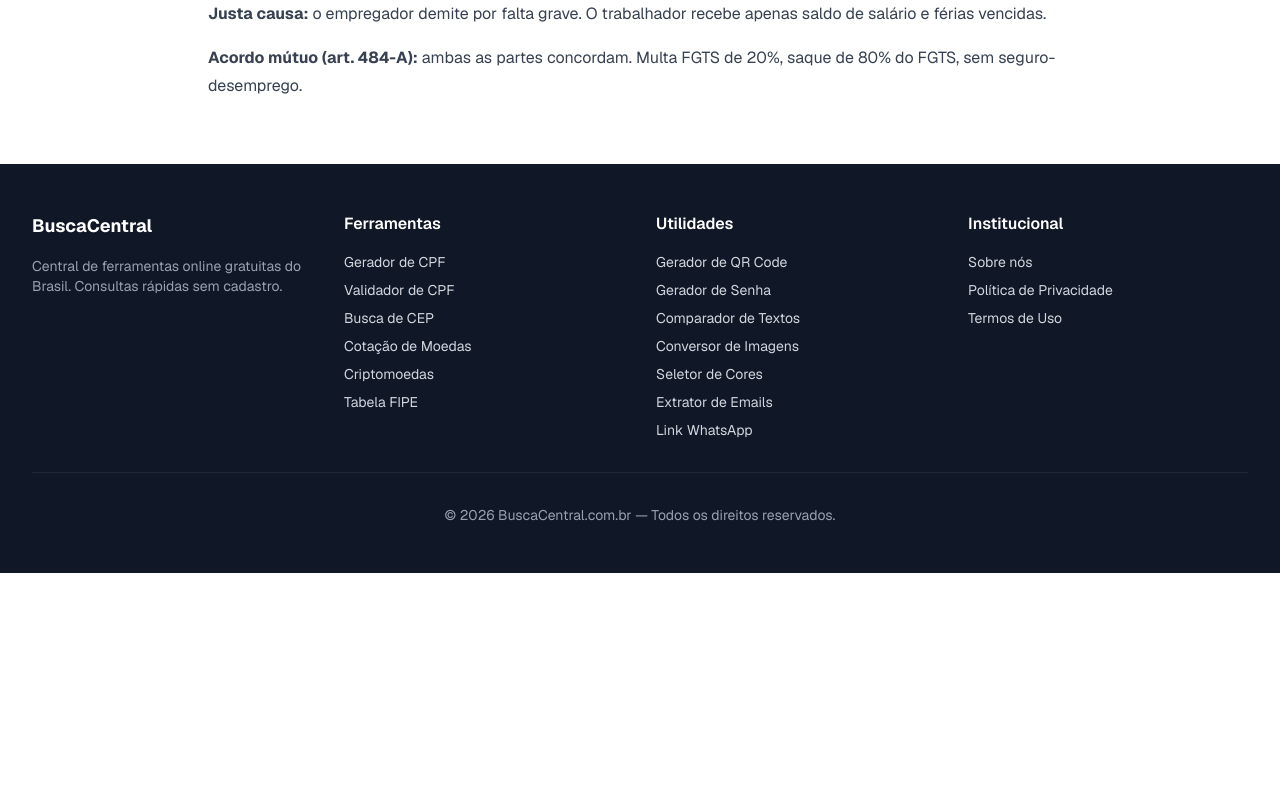
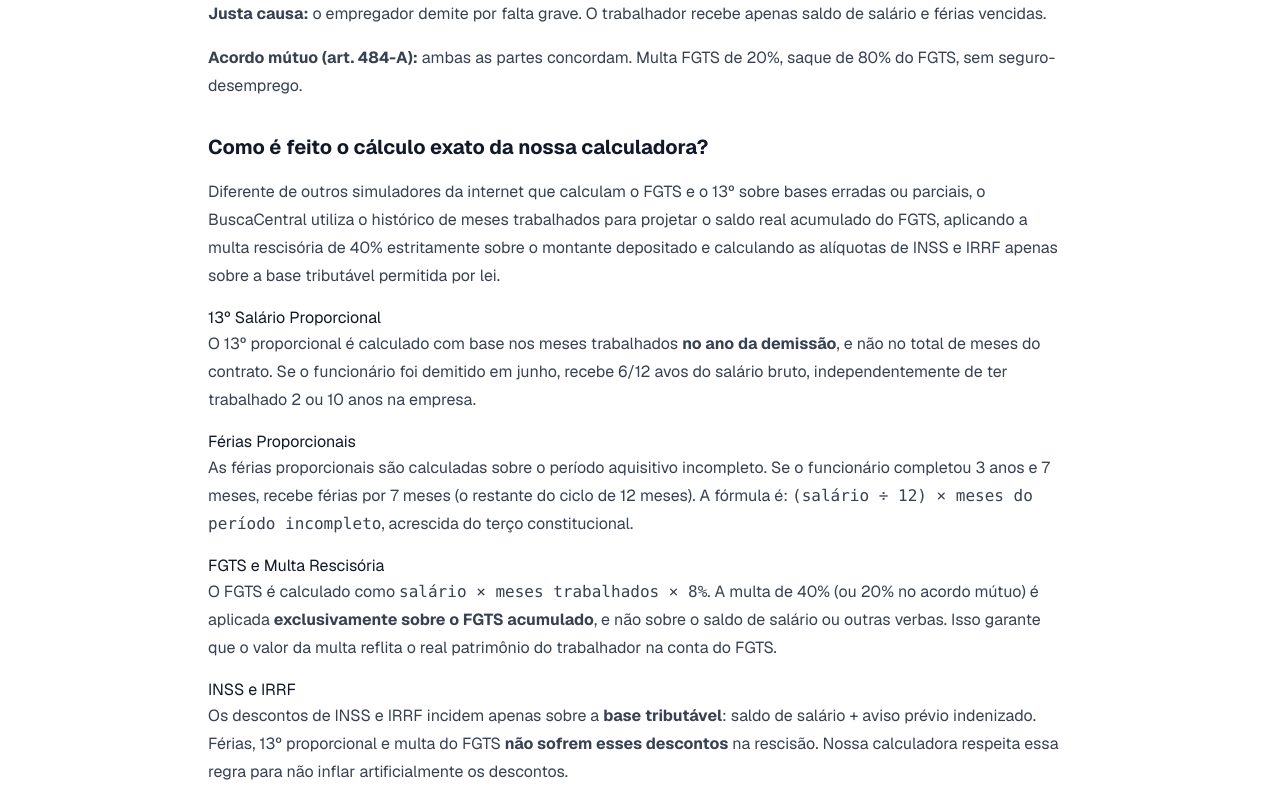
Before and after one commit to buscacentral/buscacentral, a Next.js app: page /financeiro/rescisao-trabalhista in a window 1280 px wide. Shown: the part 1200-2000 px from the top of the page. Before the commit the page ends 1773 px from the top, so only its background shows below. Built offline with nearby package versions, Linux system fonts and the light colour scheme; no server answers.

Commit message:
feat: adiciona explicacao do calculo de rescisao

```diff
--- a/src/app/financeiro/rescisao-trabalhista/page.tsx
+++ b/src/app/financeiro/rescisao-trabalhista/page.tsx
@@ -323,6 +323,40 @@ export default function RescisaoTrabalhista() {
           <strong>Acordo mútuo (art. 484-A):</strong> ambas as partes concordam. Multa FGTS de 20%,
           saque de 80% do FGTS, sem seguro-desemprego.
         </p>
+
+        <h2>Como é feito o cálculo exato da nossa calculadora?</h2>
+        <p>
+          Diferente de outros simuladores da internet que calculam o FGTS e o 13º sobre bases erradas
+          ou parciais, o BuscaCentral utiliza o histórico de meses trabalhados para projetar o saldo
+          real acumulado do FGTS, aplicando a multa rescisória de 40% estritamente sobre o montante
+          depositado e calculando as alíquotas de INSS e IRRF apenas sobre a base tributável permitida por lei.
+        </p>
+        <h3>13º Salário Proporcional</h3>
+        <p>
+          O 13º proporcional é calculado com base nos meses trabalhados <strong>no ano da demissão</strong>,
+          e não no total de meses do contrato. Se o funcionário foi demitido em junho, recebe 6/12 avos
+          do salário bruto, independentemente de ter trabalhado 2 ou 10 anos na empresa.
+        </p>
+        <h3>Férias Proporcionais</h3>
+        <p>
+          As férias proporcionais são calculadas sobre o período aquisitivo incompleto. Se o funcionário
+          completou 3 anos e 7 meses, recebe férias por 7 meses (o restante do ciclo de 12 meses).
+          A fórmula é: <code>(salário ÷ 12) × meses do período incompleto</code>, acrescida do terço constitucional.
+        </p>
+        <h3>FGTS e Multa Rescisória</h3>
+        <p>
+          O FGTS é calculado como <code>salário × meses trabalhados × 8%</code>. A multa de 40%
+          (ou 20% no acordo mútuo) é aplicada <strong>exclusivamente sobre o FGTS acumulado</strong>,
+          e não sobre o saldo de salário ou outras verbas. Isso garante que o valor da multa reflita
+          o real patrimônio do trabalhador na conta do FGTS.
+        </p>
+        <h3>INSS e IRRF</h3>
+        <p>
+          Os descontos de INSS e IRRF incidem apenas sobre a <strong>base tributável</strong>: saldo de
+          salário + aviso prévio indenizado. Férias, 13º proporcional e multa do FGTS <strong>não sofrem
+          esses descontos</strong> na rescisão. Nossa calculadora respeita essa regra para não inflar
+          artificialmente os descontos.
+        </p>
       </article>
     </div>
   );
```
